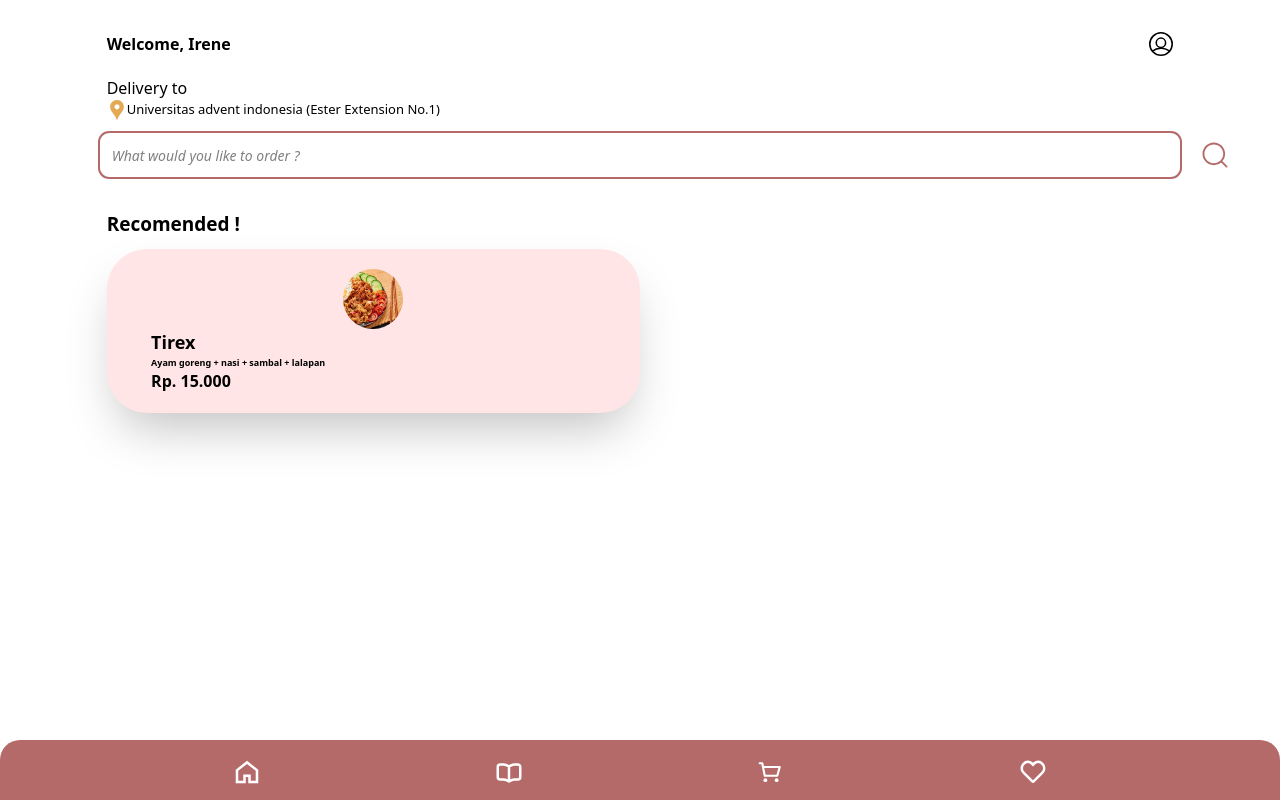
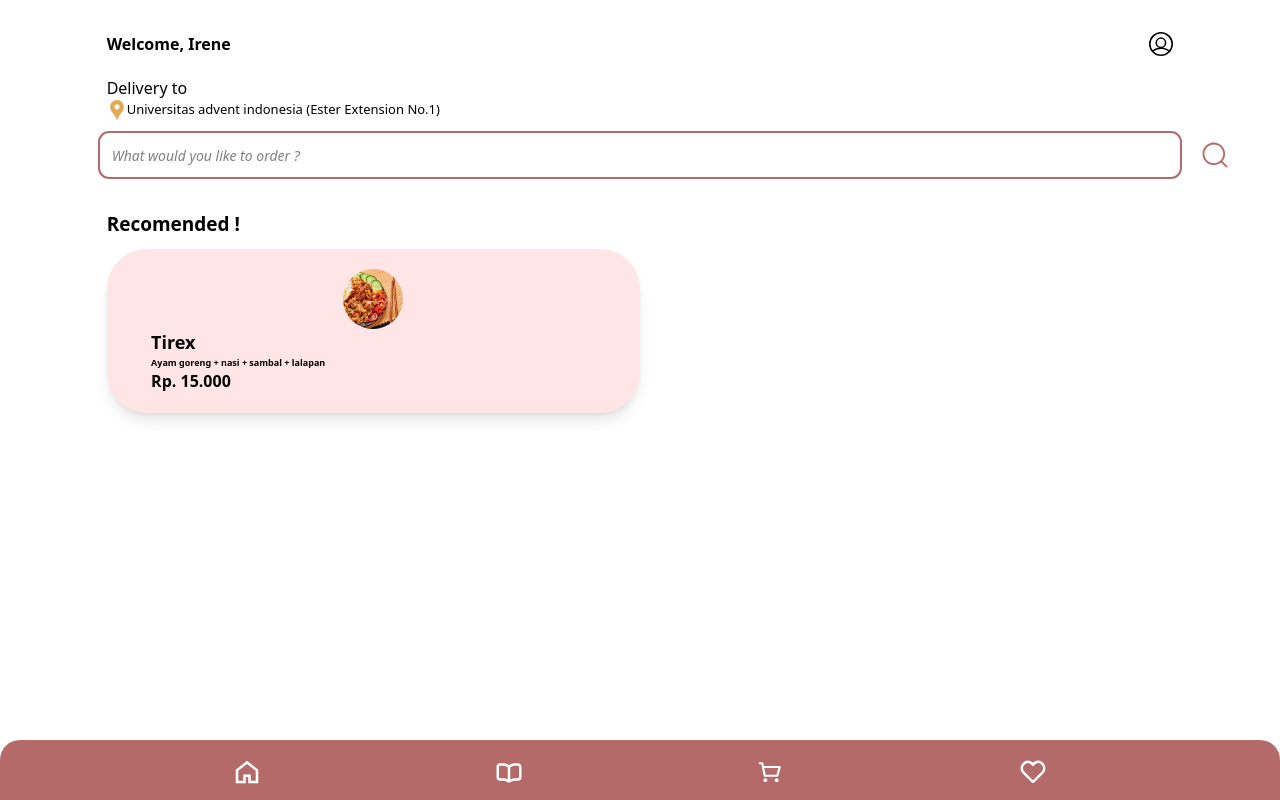
Before and after one commit to alfianwilfo/reactjs-umami, a React (Create React App) app in the folder client-customer/: page /home in a window 1280 px wide. Built offline with nearby package versions, Linux system fonts and the light colour scheme.

Commit message:
edit box shadow

```diff
--- a/client-customer/src/views/Home.jsx
+++ b/client-customer/src/views/Home.jsx
@@ -77,7 +77,7 @@ export default function Home() {
         <div className="flex flex-col gap-y-[10px]">
           <div className="font-bold text-[19px]">Recomended !</div>
           <div>
-            <div className="bg-[#FFE5E5] rounded-[40px] shadow-2xl w-1/2 grid grid-cols-12">
+            <div className="bg-[#FFE5E5] rounded-[40px] shadow-lg w-1/2 grid grid-cols-12">
               <div className="col-start-2 col-end-12 py-[20px]">
                 <div className=" flex justify-center">
                   <div>
```
